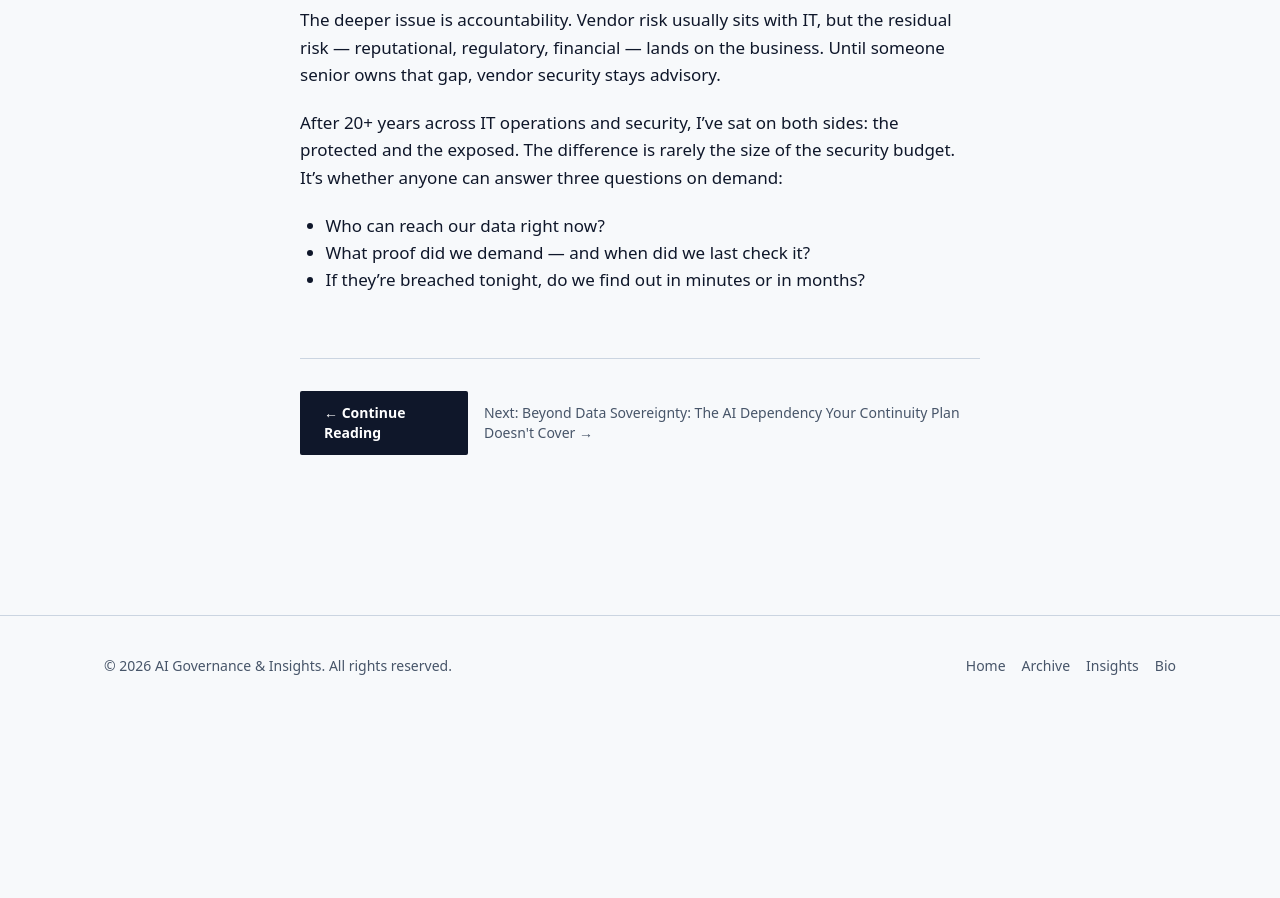
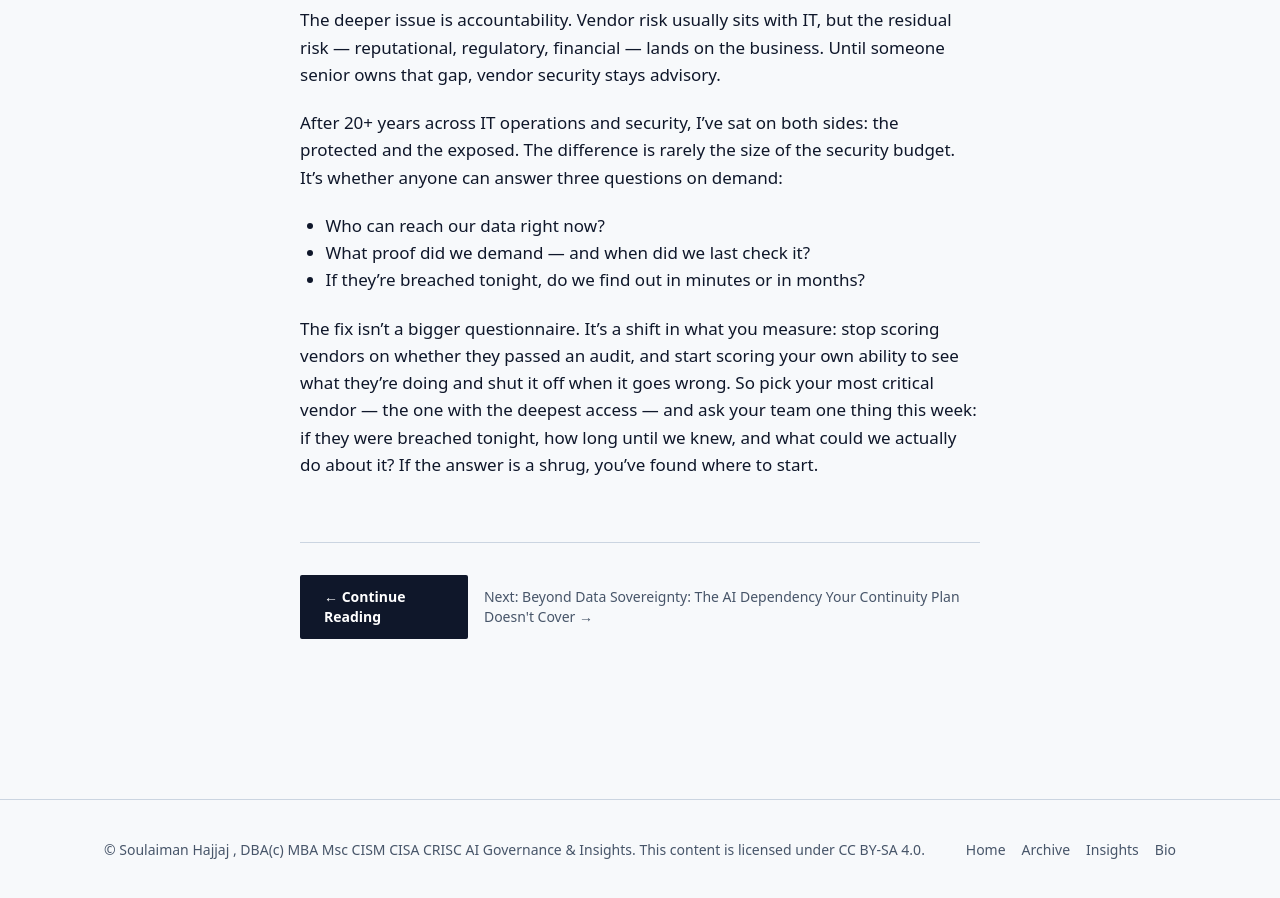
Before and after one commit to drsouley/drsouley.github.io, a Jekyll site: the page built from _posts/2026-06-10-breach-front-door.md, in a window 1280 px wide and 900 px high, scrolled down 1246 px. Built offline with Jekyll 4.4.1, drawn with Linux system fonts in a browser that asks for light colours; nearby versions of some CDN libraries; some web fonts are replaced; before the commit the page ends 1962 px from its top, so only the background shows below that.

Commit message:
change structure theme

```diff
--- a/_config.yml
+++ b/_config.yml
@@ -1,7 +1,8 @@
 title: "AI Governance & Insights"
 description: "Insights, governance notes, and writing on AI regulation and risk."
+author: " Soulaiman Hajjaj , DBA(c) MBA Msc CISM CISA CRISC"
 baseurl: "" # e.g. "/repo-name" if served from a project page, otherwise leave empty
-url: "https://yourusername.github.io"
+url: "https://drsouley.github.io"
 
 # --- Build settings ---
 markdown: kramdown
--- a/_includes/footer.html
+++ b/_includes/footer.html
@@ -1,7 +1,8 @@
 <footer class="border-t border-outline-variant mt-20">
   <div class="mx-auto max-w-[1200px] px-6 md:px-16 py-10 flex flex-col md:flex-row md:items-center md:justify-between gap-4">
     <p class="text-sm text-on-surface-variant">
-      &copy; {{ site.time | date: '%Y' }} {{ site.title }}. All rights reserved.
+      &copy; {{ site.author | date: '%Y' }} {{ site.title }}.  This content is licensed under
+    <a href="https://creativecommons.org/licenses/by-sa/4.0/" rel="license">CC BY-SA 4.0</a>.
     </p>
     <nav class="flex gap-4 text-sm">
       {% for item in site.nav %}
--- a/_posts/2026-06-10-breach-front-door.md
+++ b/_posts/2026-06-10-breach-front-door.md
@@ -28,3 +28,7 @@ After 20+ years across IT operations and security, I've sat on both sides: the p
 - Who can reach our data right now?
 - What proof did we demand — and when did we last check it?
 - If they're breached tonight, do we find out in minutes or in months?
+
+
+The fix isn't a bigger questionnaire. It's a shift in what you measure: stop scoring vendors on whether they passed an audit, and start scoring your own ability to see what they're doing and shut it off when it goes wrong.
+So pick your most critical vendor — the one with the deepest access — and ask your team one thing this week: if they were breached tonight, how long until we knew, and what could we actually do about it? If the answer is a shrug, you've found where to start.
```
